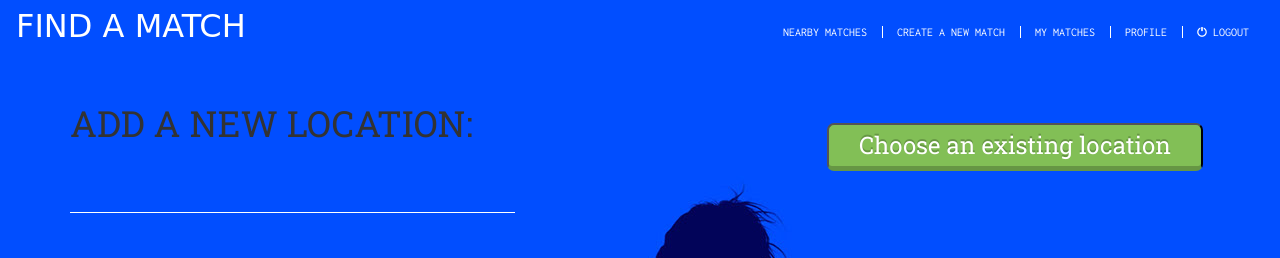
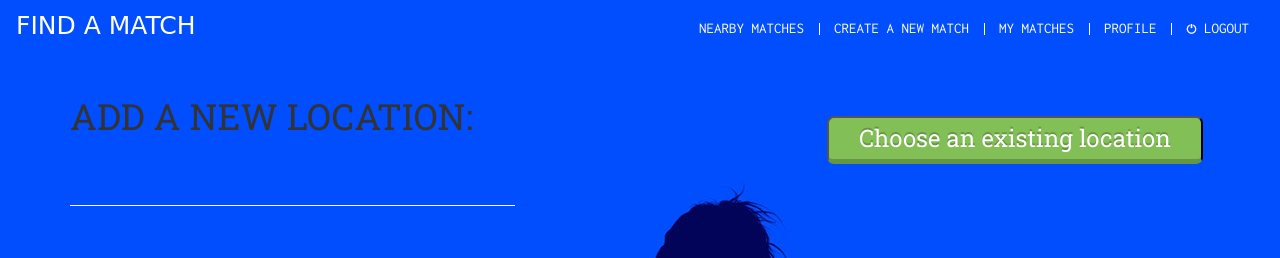
Before and after one commit to sigpen/Playaapp, a Django app: page /add_location/ in a window 1280 px wide. Shown: the top 258 px of the page. Run offline with Django 3.2, Linux system fonts and the light colour scheme; the visitor is signed in with stand-in values (Sample User, id 1); some libraries are stand-ins or nearby versions; some web fonts are replaced.

Commit message:
nav font size fix

```diff
--- a/footy/templates/static/style.css
+++ b/footy/templates/static/style.css
@@ -236,16 +236,6 @@ h4 {
     height: 100%;
 }
 
-@media (max-width: 1200px) and (min-width:946px){
-    .famlogo {
-        font-size: 2.5rem;
-    }
-    .navbar-default .navbar-nav li > a {
-        line-height: 2.5rem;
-        font-size: 1.5rem;
-    }
-}
-
 @media (min-width: 946px) {
 
     #mynav > ul li:not(:first-child):after {
@@ -260,4 +250,12 @@ h4 {
     .logout-nav-btn {
         font-size: 1rem;
     }
+
+    .famlogo {
+        font-size: 2.5rem;
+    }
+    .navbar-default .navbar-nav li > a {
+        line-height: 2.5rem;
+        font-size: 1.5rem;
+    }
 }
```
